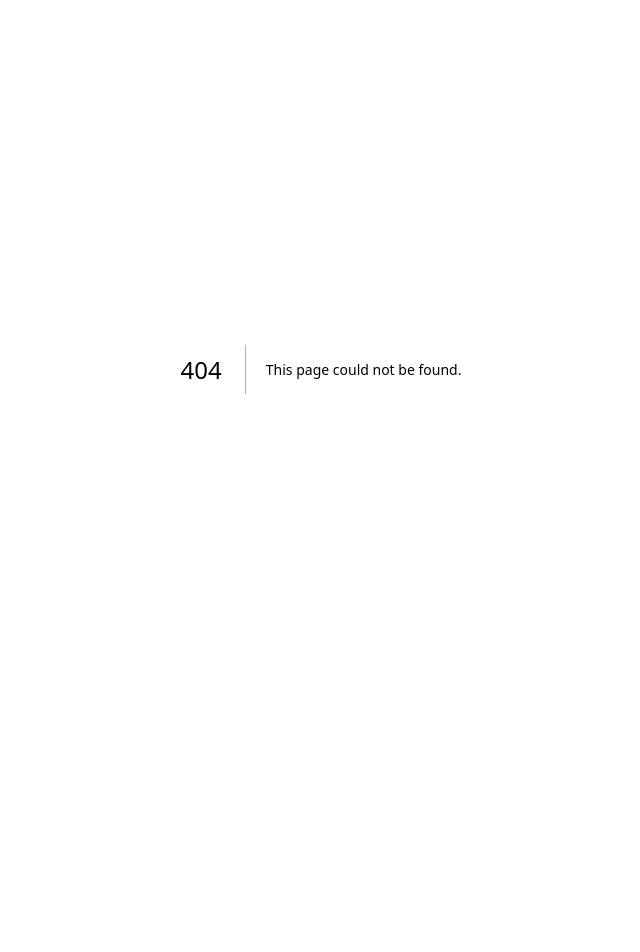
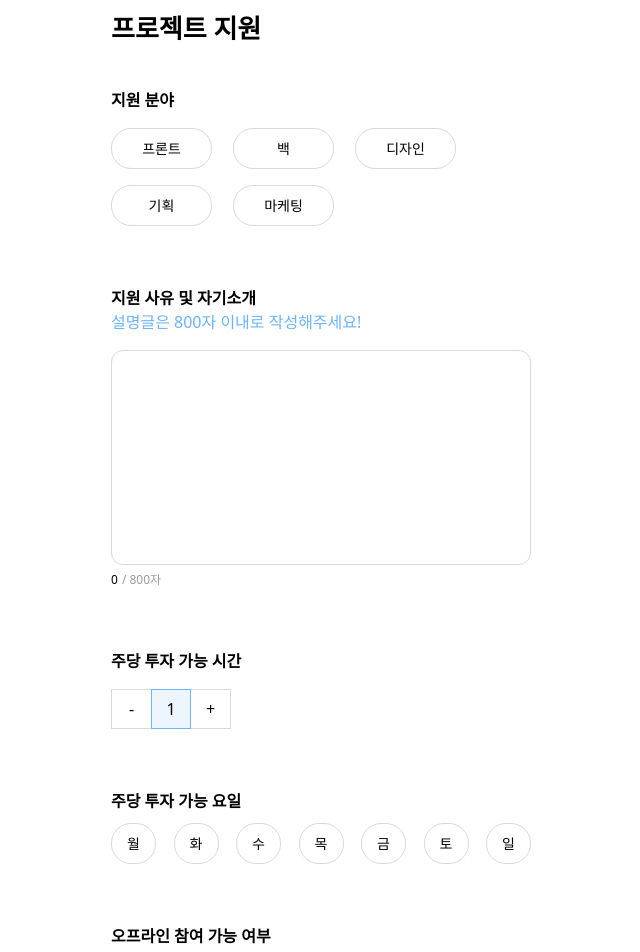
Before and after one commit to WardK-meeTeam/meeteam_front, a Next.js app: page /project-apply in a window 1280 px wide. Before the commit this address had no page. Shown: the part 140-1092 px from the top of the page, without its empty margins (319-959 px from the left). Before the commit the page ends 909 px from the top, so only its background shows below. Built offline with nearby package versions, Linux system fonts and the light colour scheme.

Commit message:
[#17] feat: 프로젝트 지원 페이지 생성

```diff
--- /dev/null
+++ b/app/project-apply/page.tsx
@@ -0,0 +1,23 @@
+import { projectApplyUserData } from "@/mocks/projectApplyUserData";
+import ApplyFieldSelector from "./components/ApplyFieldSelector";
+import AvailableDaysSelector from "./components/AvailableDaysSelector";
+import OfflineAvailabilityToggle from "./components/OfflineAvailabilityToggle";
+import SelfIntroductionInput from "./components/SelfIntroductionInput";
+import UserProfileSummary from "./components/UserProfileSummary";
+import WeeklyHourInput from "./components/WeeklyHourInput";
+
+export default function Page() {
+  return (
+    <div className="w-[420px] m-auto flex flex-col py-10">
+      <b className="text-[26px] mb-10">프로젝트 지원</b>
+      <div className="flex flex-col gap-15">
+        <ApplyFieldSelector />
+        <SelfIntroductionInput />
+        <WeeklyHourInput />
+        <AvailableDaysSelector />
+        <OfflineAvailabilityToggle />
+        <UserProfileSummary {...projectApplyUserData} />
+      </div>
+    </div>
+  );
+}
```
